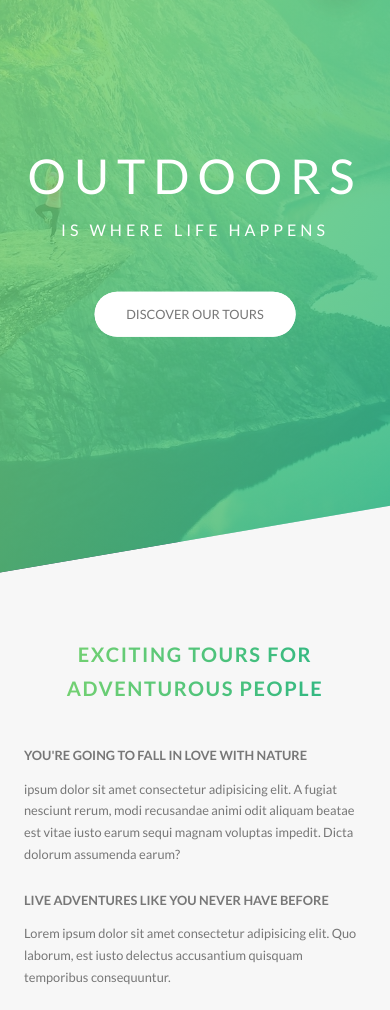
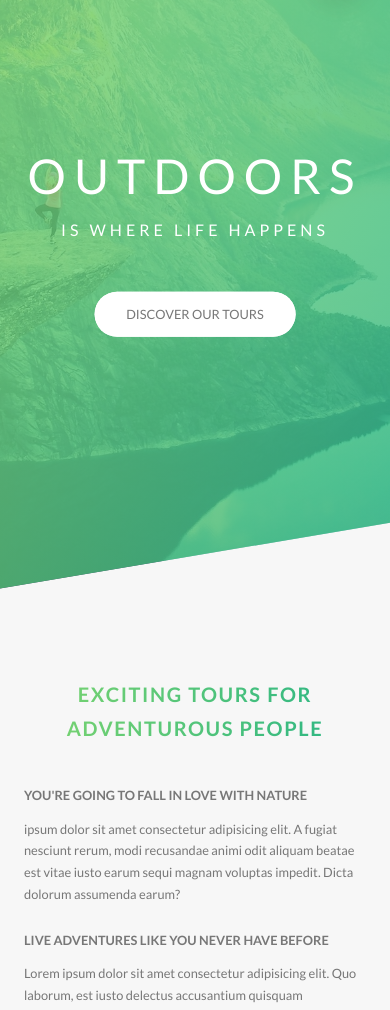
Before and after one commit to darren-ings/Natours, a plain HTML site: page index.html in a window 390 px wide. Shown: the part 85-1095 px from the top of the page. Drawn offline with Linux system fonts and the light colour scheme.

Commit message:
Add files via upload

```diff
--- a/css/style.css
+++ b/css/style.css
@@ -737,8 +737,8 @@ body {
   position: relative; }
   @media (max-width: 37.5em) {
     .header {
-      -webkit-clip-path: polygon(0 0, 100% 0, 100% 70vh, 0 82%);
-      clip-path: polygon(0 0, 100% 0, 100% 70vh, 0 82%); } }
+      -webkit-clip-path: polygon(0 0, 100% 0, 100% 72vh, 0 84%);
+      clip-path: polygon(0 0, 100% 0, 100% 72vh, 0 84%); } }
   .header__logo-box {
     position: absolute;
     top: 4rem;
@@ -953,7 +953,7 @@ body {
   @media (max-width: 37.5em) {
     .section-about {
       padding: 20rem 3rem 23rem 3rem;
-      margin-top: -30rem; } }
+      margin-top: -25rem; } }
 
 .section-features {
   padding: 25rem 0;
```
